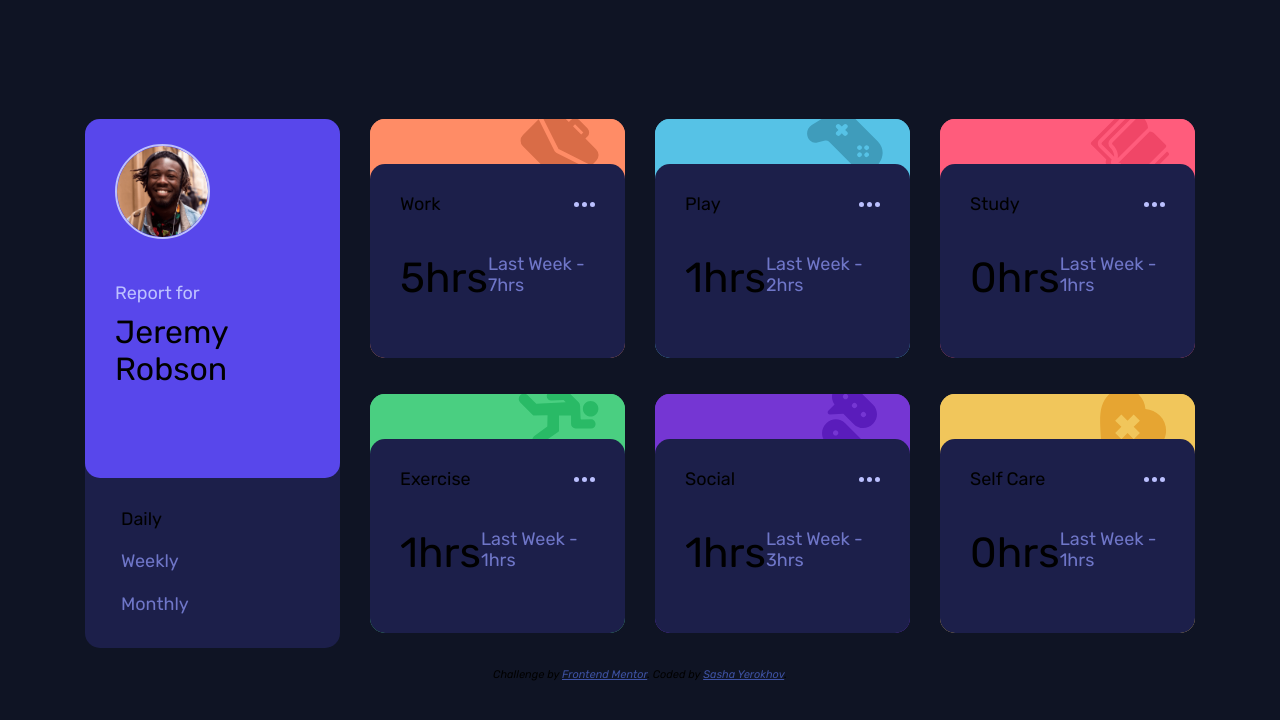
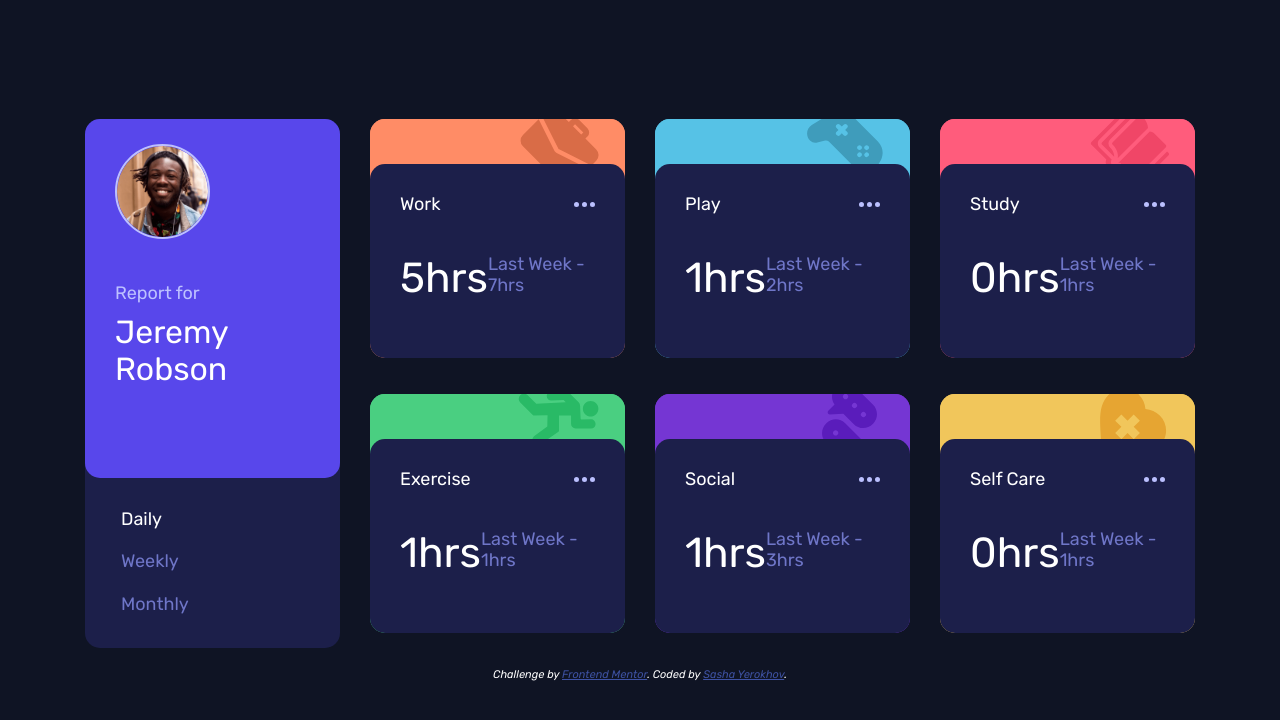
Before and after one commit to SashaYerokhov/Time_tracking_dashboard, a plain HTML site: page index.html in a window 1280 px wide. Drawn offline with Linux system fonts and the light colour scheme.

Commit message:
Update style.css

```diff
--- a/css/style.css
+++ b/css/style.css
@@ -7,9 +7,11 @@
   --purple-700-social: hsl(264, 64%, 52%);
   --yellow-300-self-care: hsl(43, 84%, 65%);
   --navy-950: hsl(226, 43%, 10%);
+  --navy-900-hover: hsl(236, 41%, 34%);
   --navy-900: hsl(235, 46%, 20%);
   --purple-500: hsl(235, 45%, 61%);
   --navy-200: hsl(236, 100%, 87%);
+  --color-text: hsl(180, 100%, 100%);
 }
 .rubik-light {
   font-family: "Rubik", sans-serif;
```
